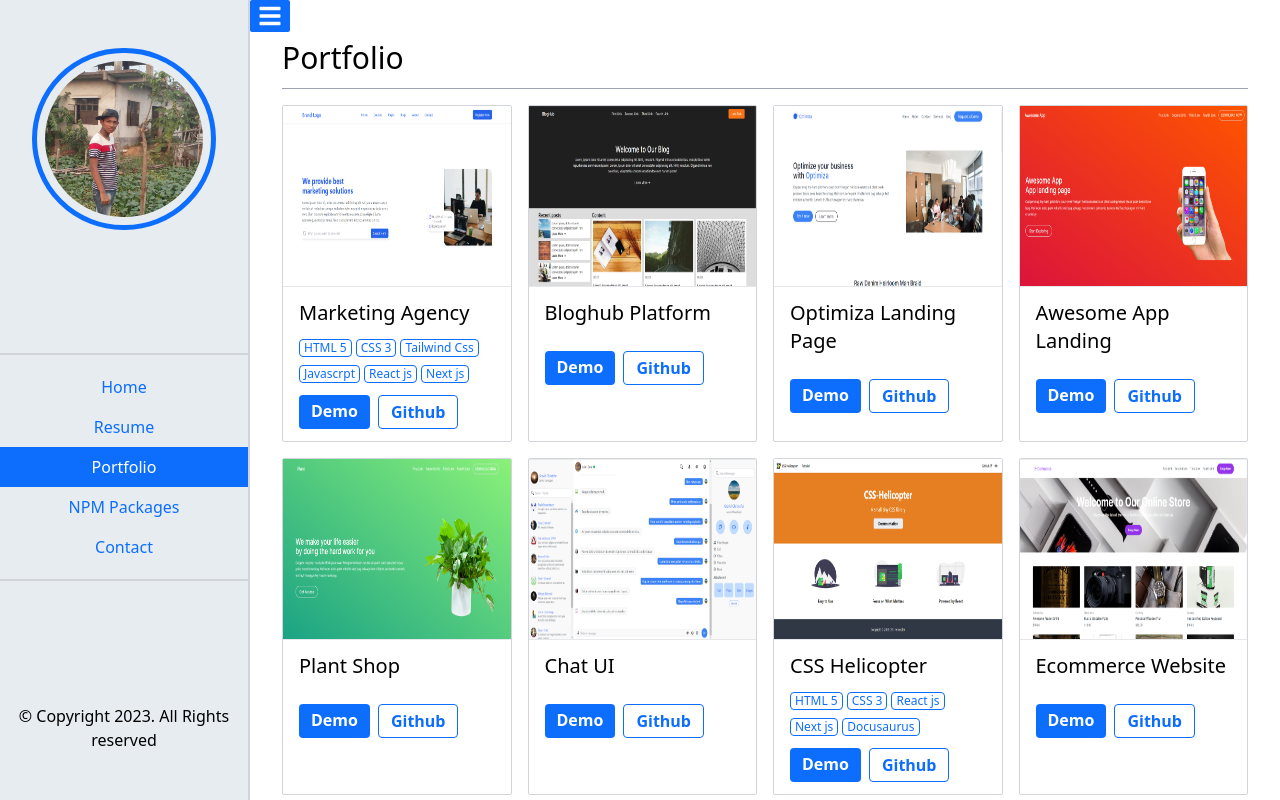
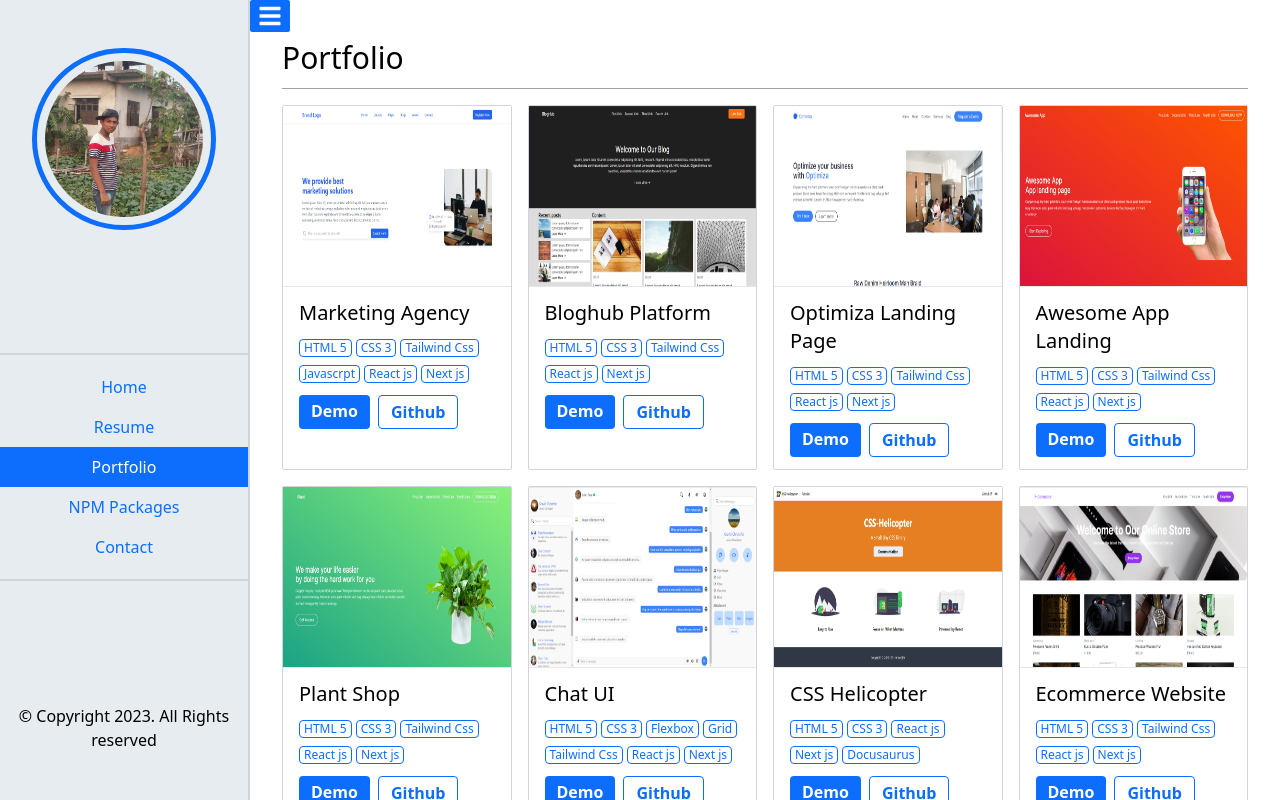
Before and after one commit to ssakib4040/nextjs-portfolio, a Next.js app: page /portfolio in a window 1280 px wide. Shown: the top 800 px of the page. Built offline with nearby package versions, Linux system fonts and the light colour scheme.

Commit message:
Skills added in portfolio

```diff
--- a/pages/portfolio.tsx
+++ b/pages/portfolio.tsx
@@ -30,6 +30,7 @@ export default function Portfolio() {
       image: "/projects/nextjs-bloghub.png",
       link: "https://bloghub-red.vercel.app/",
       githubUrl: "https://github.com/ssakib4040/bloghub",
+      skills: ["HTML 5", "CSS 3", "Tailwind Css", "React js", "Next js"],
     },
 
     {
@@ -37,6 +38,7 @@ export default function Portfolio() {
       image: "/projects/optimiza.png",
       link: "https://optimiza.vercel.app/",
       githubUrl: "https://github.com/ssakib4040/optimiza",
+      skills: ["HTML 5", "CSS 3", "Tailwind Css", "React js", "Next js"],
     },
 
     {
@@ -44,6 +46,7 @@ export default function Portfolio() {
       image: "/projects/app-landing.png",
       link: "http://app-landing-black.vercel.app/",
       githubUrl: "https://github.com/ssakib4040/app-landing",
+      skills: ["HTML 5", "CSS 3", "Tailwind Css", "React js", "Next js"],
     },
 
     {
@@ -51,6 +54,7 @@ export default function Portfolio() {
       image: "/projects/plant.png",
       link: "https://nextjs-plant.vercel.app/",
       githubUrl: "https://github.com/ssakib4040/nextjs-plant",
+      skills: ["HTML 5", "CSS 3", "Tailwind Css", "React js", "Next js"],
     },
 
     {
@@ -58,6 +62,15 @@ export default function Portfolio() {
       image: "/projects/chat-ui.png",
       link: "https://chat-ui-smoky.vercel.app/",
       githubUrl: "https://github.com/ssakib4040/chat-ui",
+      skills: [
+        "HTML 5",
+        "CSS 3",
+        "Flexbox",
+        "Grid",
+        "Tailwind Css",
+        "React js",
+        "Next js",
+      ],
     },
 
     {
@@ -73,6 +86,7 @@ export default function Portfolio() {
       image: "/projects/ecommerce.png",
       link: "https://nextjs-ecommerce-silk-beta.vercel.app/",
       githubUrl: "https://github.com/ssakib4040/nextjs-ecommerce",
+      skills: ["HTML 5", "CSS 3", "Tailwind Css", "React js", "Next js"],
     },
 
     {
```
